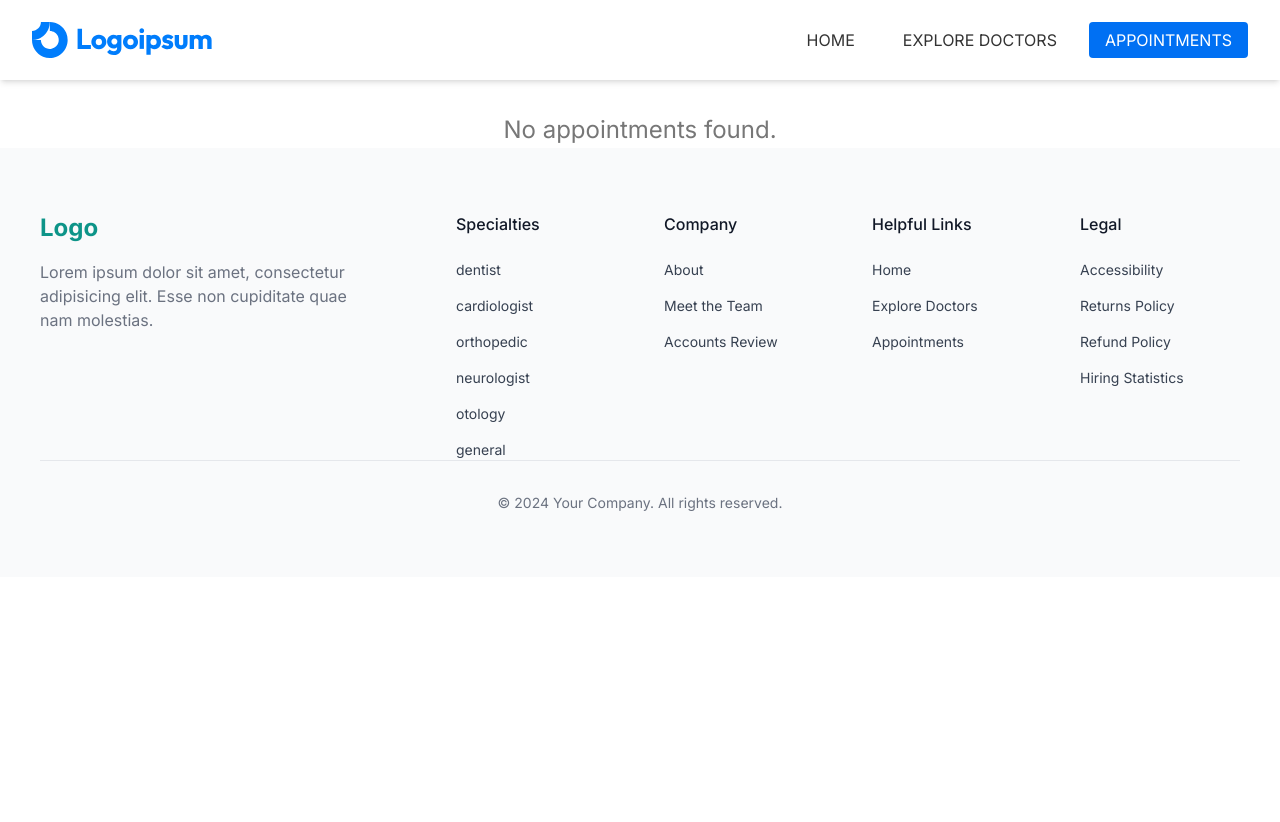
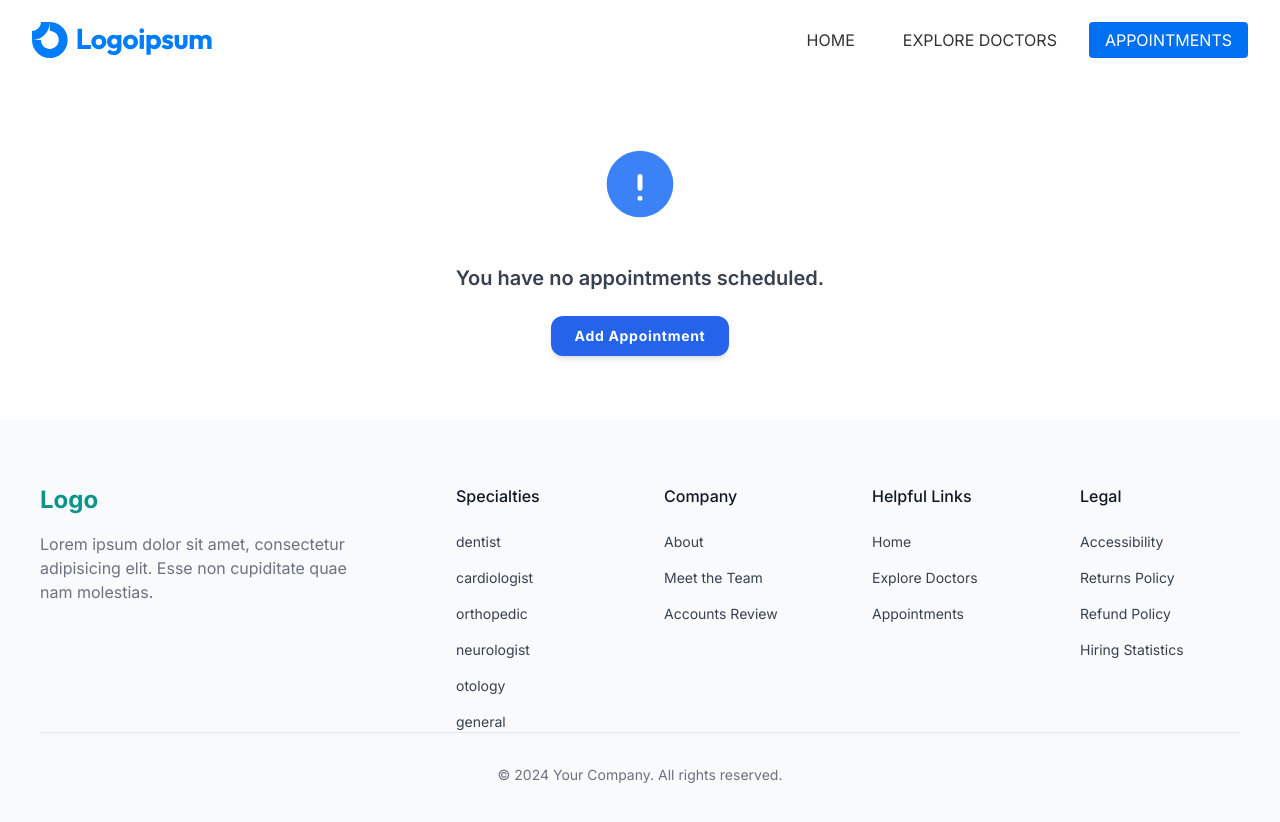
Before and after one commit to mahmoud-saeed1/booking-doctor-appointment, a Next.js app: page /appointments in a window 1280 px wide. Shown: the top 822 px of the page. Before the commit the page ends 800 px from the top, so only its background shows below. Built offline with nearby package versions, Linux system fonts and the light colour scheme.

Commit message:
EmptyState

```diff
--- a/app/(routes)/appointments/page.tsx
+++ b/app/(routes)/appointments/page.tsx
@@ -5,6 +5,7 @@ import { motion } from "framer-motion";
 import Appointment from "./_components/Appointment";
 import { Button } from "@/components/ui/button";
 import DeleteConfirmationDialog from "./_components/DeleteConfirmationDialog";
+import EmptyState from "@/app/_components/EmptyState";
 
 /*~~~~~~~~$ AppointmentList Component $~~~~~~~~*/
 const AppointmentList: React.FC = () => {
@@ -37,8 +38,17 @@ const AppointmentList: React.FC = () => {
     setAppointments([]);
   };
 
+  /*~~~~~~~~$ Render Empty State $~~~~~~~~*/
   if (appointments.length === 0) {
-    return <p className="no-appointments">No appointments found.</p>;
+    return (
+      <EmptyState
+        message="You have no appointments scheduled."
+        buttonLabel="Add Appointment"
+        onButtonClick={() => {
+          /* Handle redirect to add appointment page */
+        }}
+      />
+    );
   }
 
   return (
--- /dev/null
+++ b/app/_components/EmptyState/index.tsx
@@ -0,0 +1,62 @@
+import { motion } from "framer-motion";
+import { Button } from "@/components/ui/button";
+
+interface EmptyStateProps {
+  message: string;
+  buttonLabel?: string;
+  onButtonClick?: () => void;
+}
+
+/*~~~~~~~~$ EmptyState Component $~~~~~~~~*/
+const EmptyState: React.FC<EmptyStateProps> = ({
+  message,
+  buttonLabel,
+  onButtonClick,
+}) => {
+  return (
+    <motion.div
+      className="empty-state flex flex-col items-center justify-center space-y-6 text-center py-16 px-4 bg-white rounded-lg shadow-lg"
+      initial={{ opacity: 0, scale: 0.8 }}
+      animate={{ opacity: 1, scale: 1 }}
+      transition={{ duration: 0.6, ease: "easeOut" }}
+    >
+      {/* Creative Illustration */}
+      <motion.div
+        className="illustration mb-4"
+        initial={{ y: -10, opacity: 0 }}
+        animate={{ y: 0, opacity: 1 }}
+        transition={{ duration: 0.7, ease: "backOut" }}
+      >
+        <svg
+          xmlns="http://www.w3.org/2000/svg"
+          viewBox="0 0 24 24"
+          fill="currentColor"
+          className="h-20 w-20 text-blue-500"
+        >
+          <path
+            fillRule="evenodd"
+            d="M12 2a10 10 0 100 20 10 10 0 000-20zm.75 7.75a.75.75 0 10-1.5 0v3.5a.75.75 0 001.5 0v-3.5zm-.75 7.25a.75.75 0 110-1.5h.007a.75.75 0 010 1.5H12z"
+            clipRule="evenodd"
+          />
+        </svg>
+      </motion.div>
+
+      {/* Message */}
+      <p className="text-xl font-semibold text-gray-700">
+        {message}
+      </p>
+
+      {/* Optional Button */}
+      {buttonLabel && onButtonClick && (
+        <Button
+          onClick={onButtonClick}
+          className="mt-6 px-6 py-3 bg-blue-600 text-white rounded-xl font-bold tracking-wider hover:bg-blue-700 transition-all ease-in-out duration-300 shadow-md"
+        >
+          {buttonLabel}
+        </Button>
+      )}
+    </motion.div>
+  );
+};
+
+export default EmptyState;
```
